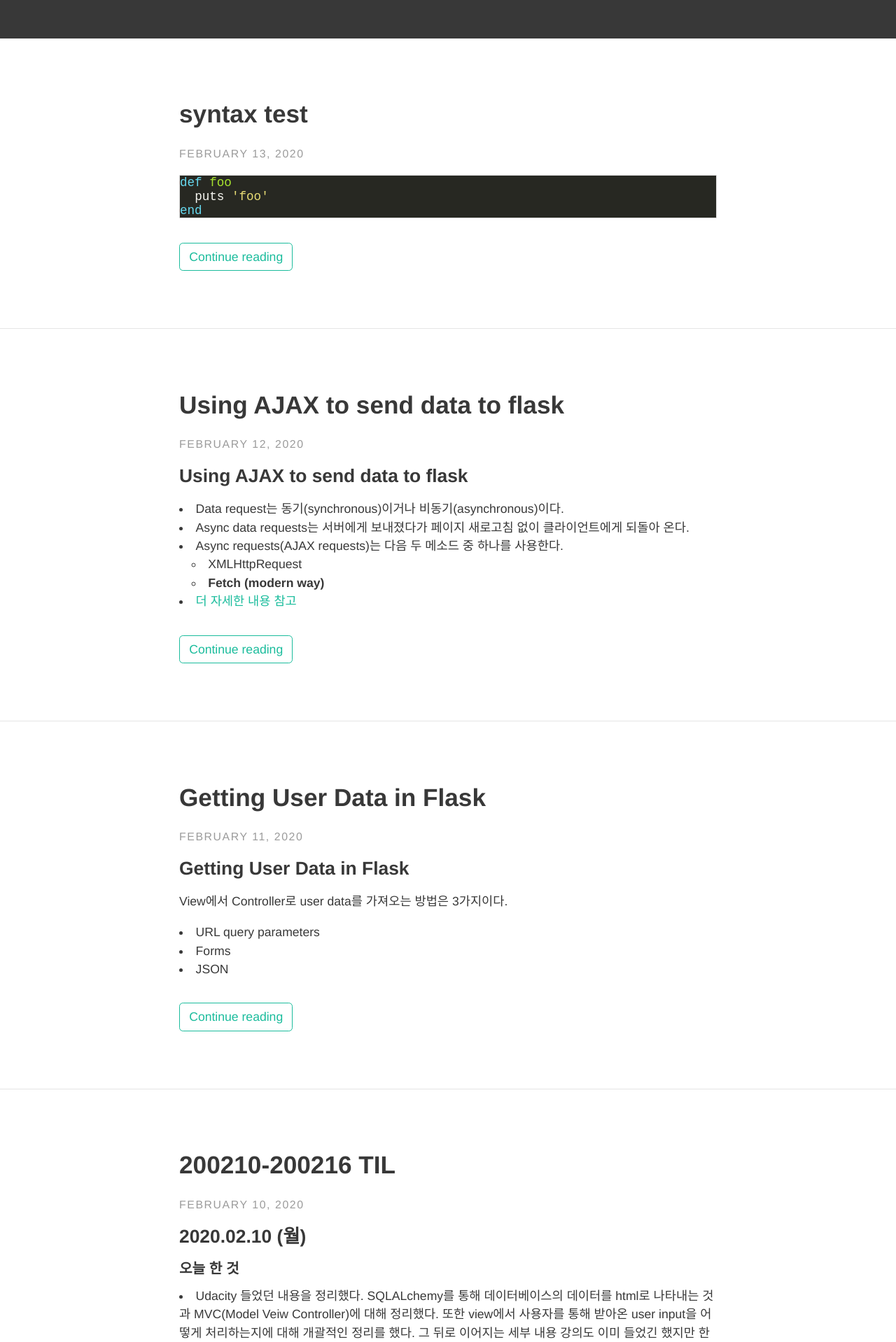
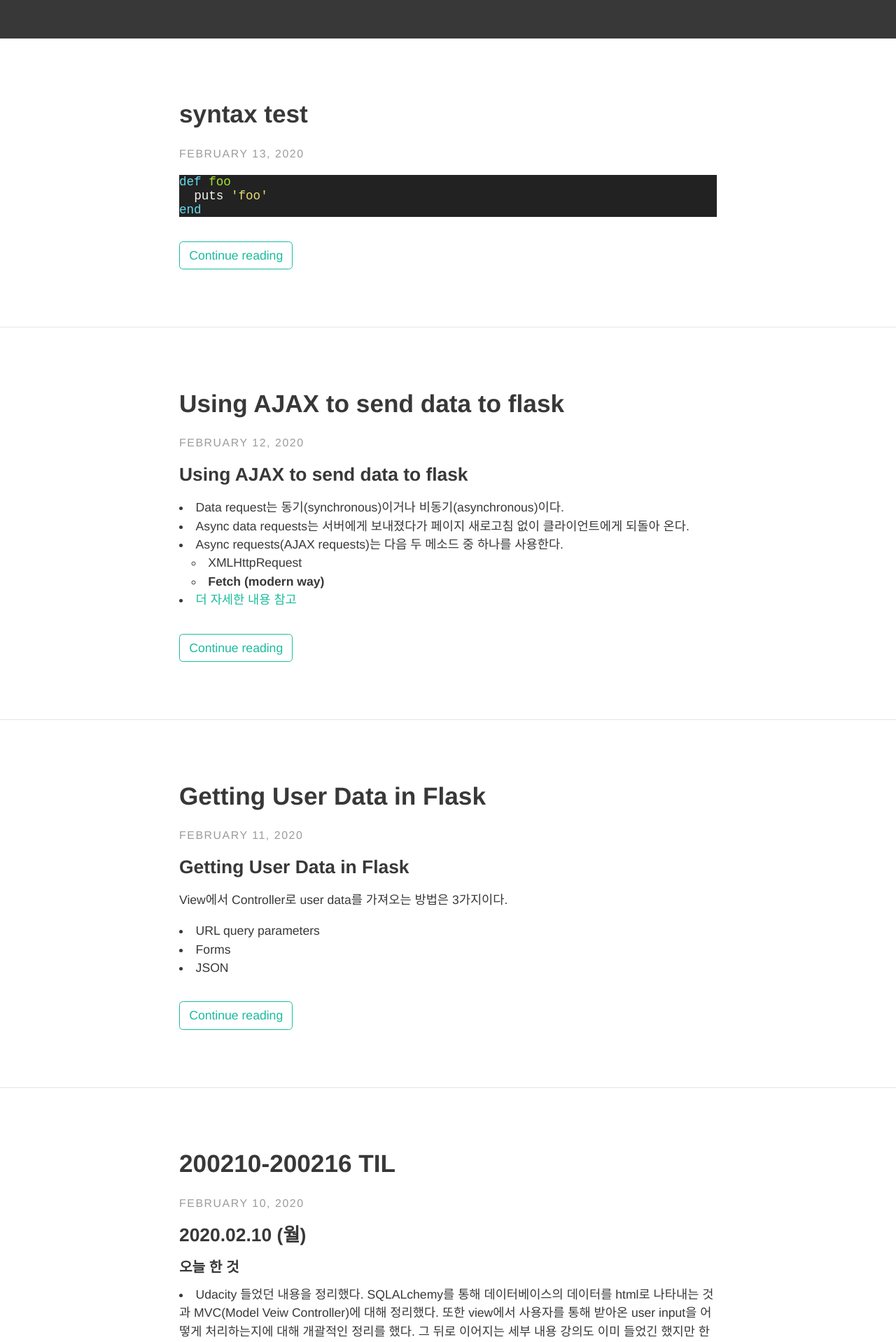
Before and after one commit to HyunlangBan/hyunlangban.github.io, a Jekyll site: the page built from index.html, in a window 1280 px wide. Shown: the part 411-2329 px from the top of the page at 70% size. Built offline with Jekyll 4.4.1, drawn with Linux system fonts in a browser that asks for light colours; nearby versions of some CDN libraries; some web fonts are replaced; the list of posts is cut into pages by our own code.

Commit message:
Update syntax.css

```diff
--- a/assets/css/syntax.css
+++ b/assets/css/syntax.css
@@ -1,27 +1,3 @@
-.highlight {
-    > pre {
-        border: 1px solid #ddd;
-        padding: 0;
-
-        pre {
-            margin: 0;
-            font-size: 12px;
-            line-height: 17px;
-            font-family: D2Coding, 'D2 coding', monosapce;
-            border: none;
-            word-wrap: normal;
-        }
-    }
-    td.gutter {
-        min-width: 40px;
-        pre {
-            color: #aaa;
-            border-right: 1px solid #eee;
-            border-radius: 0;
-            -webkit-user-select: none;
-            -moz-user-select: none;
-            -ms-user-select: none;
-            user-select: none;
-        }
-    }
-}
+.highlight,pre.highlight{
++font-family: 'D2 coding', "Consolas", monospace;
+background:#222222;color:#aab1bf;}
```
